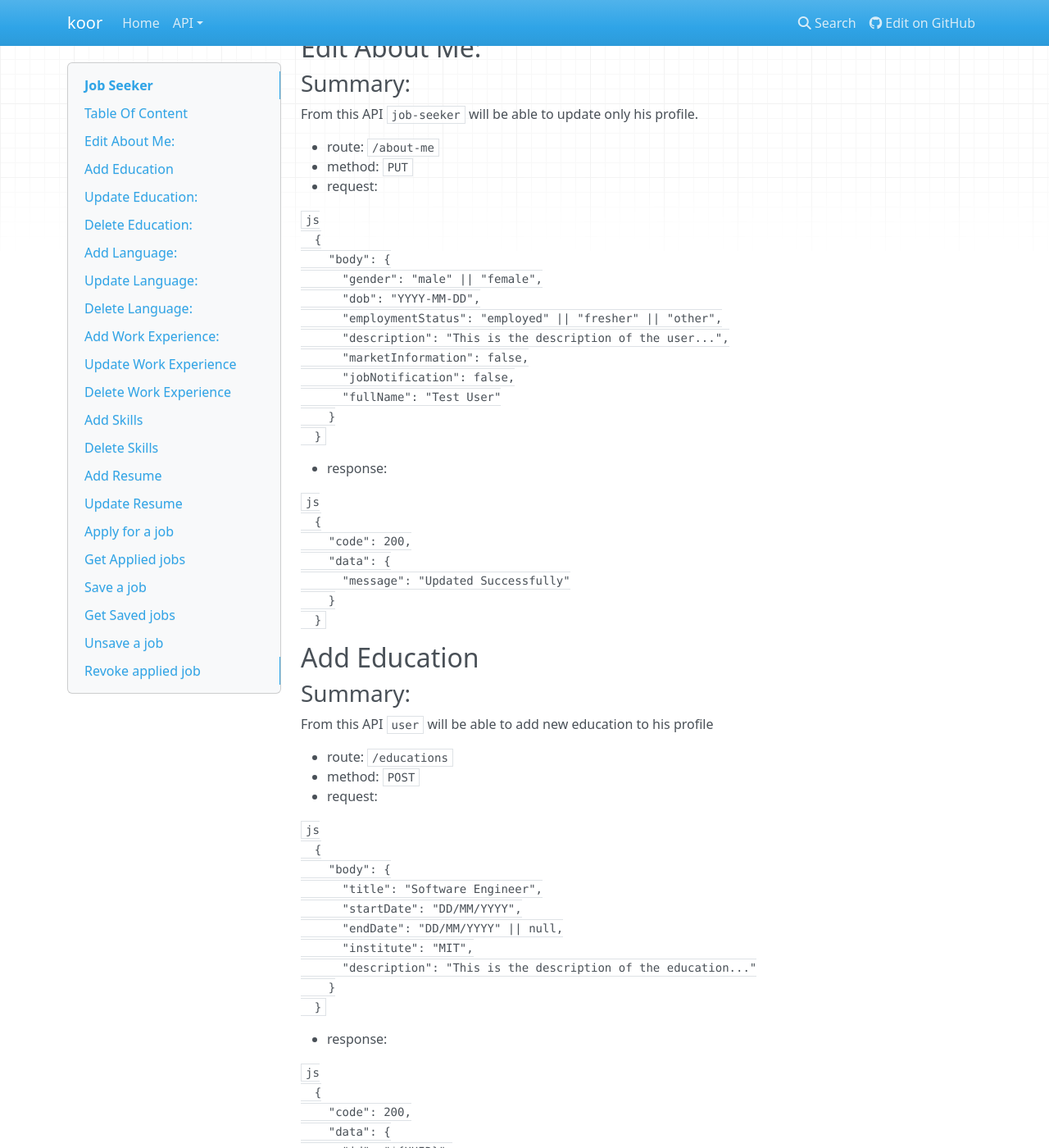
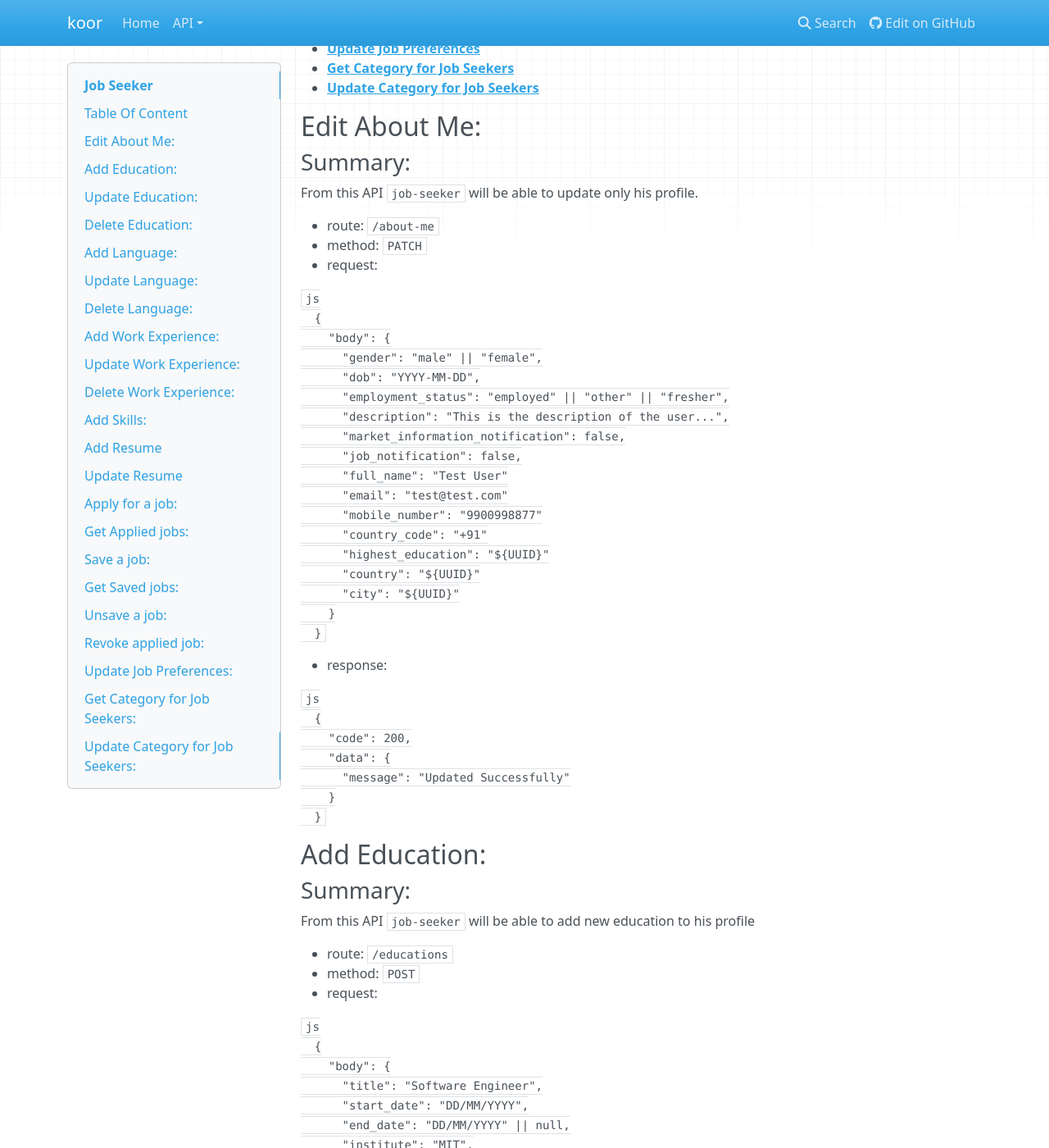
Before and after one commit to digimonkt/koor-backend, an MkDocs documentation site: the page built from docs/job-seeker/job-seeker.md, in a window 1280 px wide and 1400 px high, scrolled down 750 px. Shown: the whole window at 82% size. Built offline with MkDocs 1.6.1, drawn with Linux system fonts in a browser that asks for light colours; nearby versions of some CDN libraries; some of the changed text lies outside the part shown.

Commit message:
#314 - modify doc for job seeker api

````diff
--- a/docs/job-seeker/job-seeker.md
+++ b/docs/job-seeker/job-seeker.md
@@ -14,20 +14,24 @@
 - **[Add Education](#add-education)**
 - **[Update Education](#update-education)**
 - **[Delete Education](#delete-education)**
-- **[Add Languages](#add-language)**
+- **[Add Language](#add-language)**
 - **[Update Language](#update-language)**
 - **[Delete Language](#delete-language)**
 - **[Add Work experience](#add-work-experience)**
 - **[Update Work experience](#update-work-experience)**
 - **[Delete Work experience](#delete-work-experience)**
-- **[Add Skill](#add-skills)**
-- **[Delete Skill](#delete-skills)**
+- **[Add Skills](#add-skills)**
 - **[Add Resume](#add-resume)**
 - **[Update Resume](#update-resume)**
 - **[Apply for a job](#apply-for-a-job)**
 - **[Get Applied jobs](#get-applied-jobs)**
 - **[Save a job](#save-a-job)**
 - **[Get Saved Jobs](#get-saved-jobs)**
+- **[Unsave a job](#unsave-a-job)**
+- **[Revoke applied job](#revoke-applied-job)**
+- **[Update Job Preferences](#update-job-preferences)**
+- **[Get Category for Job Seekers](#get-category-for-job-jeekers)**
+- **[Update Category for Job Seekers](#update-category-for-job-seekers)**
 
 ## Edit About Me:
 
@@ -36,7 +40,7 @@
 From this API `job-seeker` will be able to update only his profile.
 
 - route: `/about-me`
-- method: `PUT`
+- method: `PATCH`
 - request:
 
   ```js
@@ -44,11 +48,17 @@
     "body": {
       "gender": "male" || "female",
       "dob": "YYYY-MM-DD",
-      "employmentStatus": "employed" || "fresher" || "other",
+      "employment_status": "employed" || "other" || "fresher",
       "description": "This is the description of the user...",
-      "marketInformation": false,
-      "jobNotification": false,
-      "fullName": "Test User"
+      "market_information_notification": false,
+      "job_notification": false,
+      "full_name": "Test User"
+      "email": "test@test.com"
+      "mobile_number": "9900998877"
+      "country_code": "+91"
+      "highest_education": "${UUID}"
+      "country": "${UUID}"
+      "city": "${UUID}"
     }
   }
   ```
@@ -64,11 +74,11 @@
   }
   ```
 
-## Add Education
+## Add Education:
 
 ### Summary:
 
-From this API `user` will be able to add new education to his profile
+From this API `job-seeker` will be able to add new education to his profile
 
 - route: `/educations`
 - method: `POST`
@@ -78,10 +88,10 @@
   {
     "body": {
       "title": "Software Engineer",
-      "startDate": "DD/MM/YYYY",
-      "endDate": "DD/MM/YYYY" || null,
+      "start_date": "DD/MM/YYYY",
+      "end_date": "DD/MM/YYYY" || null,
       "institute": "MIT",
-      "description": "This is the description of the education..."
+      "education_level": "${UUID}"
     }
   }
   ```
@@ -90,14 +100,14 @@
 
   ```js
   {
-    "code": 200,
+    "code": 201,
     "data": {
       "id": "${UUID}",
       "title": "Software Engineer",
-      "startDate": "DD/MM/YYYY",
-      "endDate": "DD/MM/YYYY" || null,
+      "start_date": "DD/MM/YYYY",
+      "end_date": "DD/MM/YYYY" || null,
       "institute": "MIT",
-      "description": "This is the description of the education..."
+      "education_level": "${UUID}"
     }
   }
   ```
@@ -118,7 +128,11 @@
       "educationId": "${UUID}"
     }
     "body": {
-      "description": "This is the new description of the education..."
+      "title": "Software Engineer" || null,
+      "start_date": "DD/MM/YYYY" || null,
+      "end_date": "DD/MM/YYYY" || null,
+      "institute": "MIT" || null,
+      "education_level": "${UUID}" || null
     }
   }
   ```
@@ -187,7 +201,7 @@
 
   ```js
   {
-    "code": 200,
+    "code": 201,
     "data": {
       "id": "${UUID}",
       "language": "English",
@@ -276,10 +291,9 @@
   {
     "body": {
       "title": "Software Engineer",
-      "startDate": "DD/MM/YYYY",
-      "endDate": "DD/MM/YYYY" || null,
-      "present": false,
-      "organization": "MIT",
+      "start_date": "DD/MM/YYYY",
+      "end_date": "DD/MM/YYYY" || null,
+      "organization": MIT,
       "description": "This is the description of the work experience..."
     }
   }
@@ -289,7 +303,7 @@
 
   ```js
   {
-    "code": 200,
+    "code": 201,
     "data": {
       "id": "${UUID}",
       "title": "Software Engineer",
@@ -302,7 +316,7 @@
   }
   ```
 
-## Update Work Experience
+## Update Work Experience:
 
 ### Summary:
 
@@ -356,27 +370,28 @@
 
   ```js
   {
-    "code": 204,
+    "code": 200,
     "data": {
       "message": "Deleted Successfully"
     }
   }
   ```
 
-## Add Skills
+## Add Skills:
 
 ### Summary:
 
 From this API users and add new skills to their profile
 
-- route: `/skills/:originalSkillId`
+- route: `/skills`
 - method: `POST`
 - request:
 
   ```js
   {
-    "params": {
-      "originalSkillId": "${UUID}"
+    "body": {
+      "skill_remove": ["${UUID}"]
+      "skill_add": ["${UUID}"]
     }
   }
   ```
@@ -387,37 +402,7 @@
   {
     "code": 200,
     "data": {
-      "id": ${UUID},
-      "title": "Software Engineer"
-    }
-  }
-  ```
-
-## Delete Skills
-
-### Summary:
-
-From this API users can delete their existing skills
-
-- route: `/skills/:skillId`
-- method: `DELETE`
-- request:
-
-  ```js
-  {
-    "params": {
-      "skillId": "${UUID}"
-    }
-  }
-  ```
-
-- response:
-
-  ```js
-  {
-    "code": 204,
-    "data": {
-      "message": "Deleted Successfully"
+      "message": "Skills added."
     }
   }
   ```
@@ -494,7 +479,7 @@
   }
   ```
 
-## Apply for a job
+## Apply for a job:
 
 ### Summary:
 
@@ -527,7 +512,7 @@
   }
   ```
 
-## Get Applied jobs
+## Get Applied jobs:
 
 This api is used to get `user`'s applied jobs
 
@@ -574,7 +561,7 @@
   }
   ```
 
-## Save a job
+## Save a job:
 
 This api is used to save a `job`
 
@@ -596,7 +583,7 @@
   }
   ```
 
-## Get Saved jobs
+## Get Saved jobs:
 
 This api is used to get `user`'s applied jobs
 
@@ -644,7 +631,7 @@
   }
   ```
 
-## Unsave a job
+## Unsave a job:
 
 This api is used to save a `unsave a job`
 
@@ -667,7 +654,7 @@
   ```
 
 
-## Revoke applied job
+## Revoke applied job:
 
 This api is used to save a `revoke applied job`
 
@@ -688,3 +675,149 @@
     }
   }
   ```
+
+
+## Update Job Preferences:
+
+This api is used to save a `update job preferences`
+
+- route: `/job-preferences`
+- method: `PATCH`
+- request:
+  ```js
+  {
+    "body": {
+        "is_available":false || true,
+        "display_in_search":false || true,
+        "is_part_time":false || true,
+        "is_full_time":false || true,
+        "has_contract":false || true,
+        "expected_salary":300000
+    }
+  }
+  ```
+- response:
+ ```js
+  {
+    "code": 200,
+    "data": {
+      "message": "Updated Successfully"
+    }
+  }
+  ```
+
+
+## Get Category for Job Seekers:
+
+This api is used to save a `get category for job seekers`
+
+- route: `/category`
+- method: `GET`
+
+- response:
+ ```js
+  {
+    "code": 200,
+    "data": [
+        {
+            "id": "${UUID}",
+            "title": "title 1",
+            "sub_category": [
+                {
+                    "id": "${UUID}",
+                    "title": "sub title 1",
+                    "status": true
+                },
+                {
+                    "id": "${UUID}",
+                    "title": "sub title 2",
+                    "status": false
+                }
+            ]
+        },
+        {
+            "id": "${UUID}",
+            "title": "title 2",
+            "sub_category": [
+                {
+                    "id": "${UUID}",
+                    "title": "sub title 1",
+                    "status": true
+                },
+                {
+                    "id": "${UUID}",
+                    "title": "sub title 2",
+                    "status": false
+                },
+                {
+                    "id": "${UUID}",
+                    "title": "sub title 3",
+                    "status": false
+                }
+            ]
+        }
+    ]
+  }
+  ```
+
+
+## Update Category for Job Seekers:
+
+This api is used to save a `update category for job seekers`
+
+- route: `/category`
+- method: `PUT`
+- request:
+  ```js
+  {
+    body: {
+      "category": ["${UUID}", "${UUID}"]
+    }
+  }
+  ```
+
+- response:
+ ```js
+  {
+    "code": 200,
+    "data": [
+        {
+            "id": "${UUID}",
+            "title": "title 1",
+            "sub_category": [
+                {
+                    "id": "${UUID}",
+                    "title": "sub title 1",
+                    "status": true
+                },
+                {
+                    "id": "${UUID}",
+                    "title": "sub title 2",
+                    "status": false
+                }
+            ]
+        },
+        {
+            "id": "${UUID}",
+            "title": "title 2",
+            "sub_category": [
+                {
+                    "id": "${UUID}",
+                    "title": "sub title 1",
+                    "status": true
+                },
+                {
+                    "id": "${UUID}",
+                    "title": "sub title 2",
+                    "status": false
+                },
+                {
+                    "id": "${UUID}",
+                    "title": "sub title 3",
+                    "status": false
+                }
+            ]
+        }
+    ]
+  }
+  ```
````
Also changed, not shown: other parts of docs/job-seeker/job-seeker.md (+12 -9 lines).
